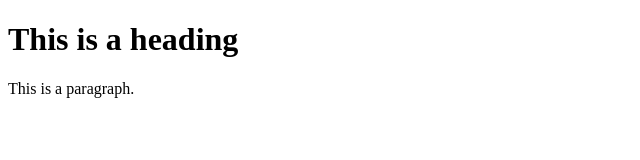
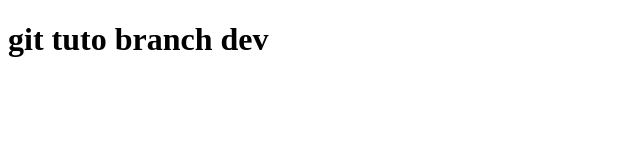
Before and after one commit to bendaoudali/tuto-git, a plain HTML site: page index.html in a window 1280 px wide. Shown: the whole page, without its empty margins (0-640 px from the left). Drawn offline with Linux system fonts and the light colour scheme.

Commit message:
modification text branch DEV

```diff
--- a/index.html
+++ b/index.html
@@ -5,8 +5,8 @@
 </head>
 <body>
 
-<h1>This is a heading</h1>
-<p>This is a paragraph.</p>
+<h1>git tuto branch dev</h1>
+
 
 </body>
 </html>
```
